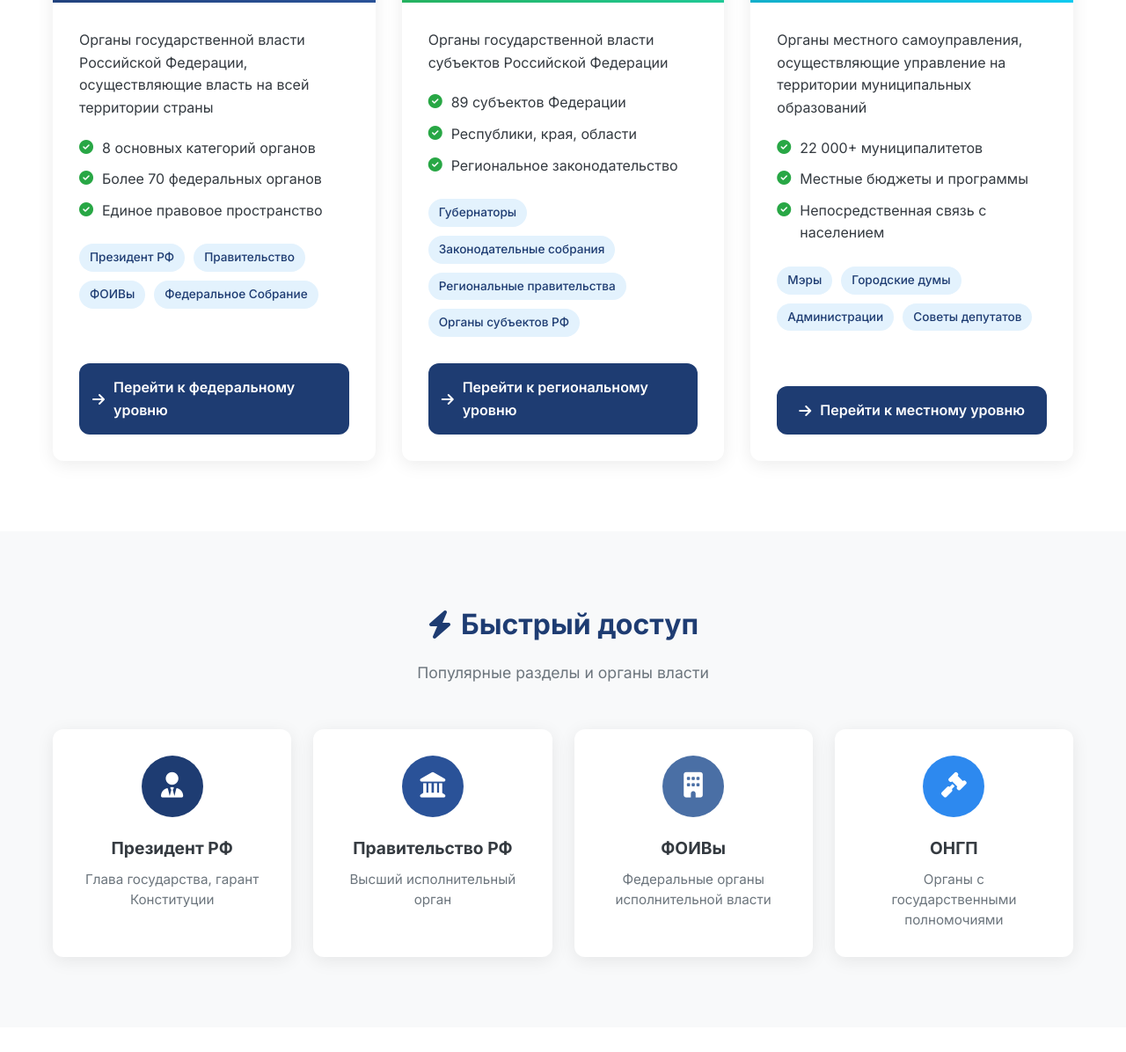
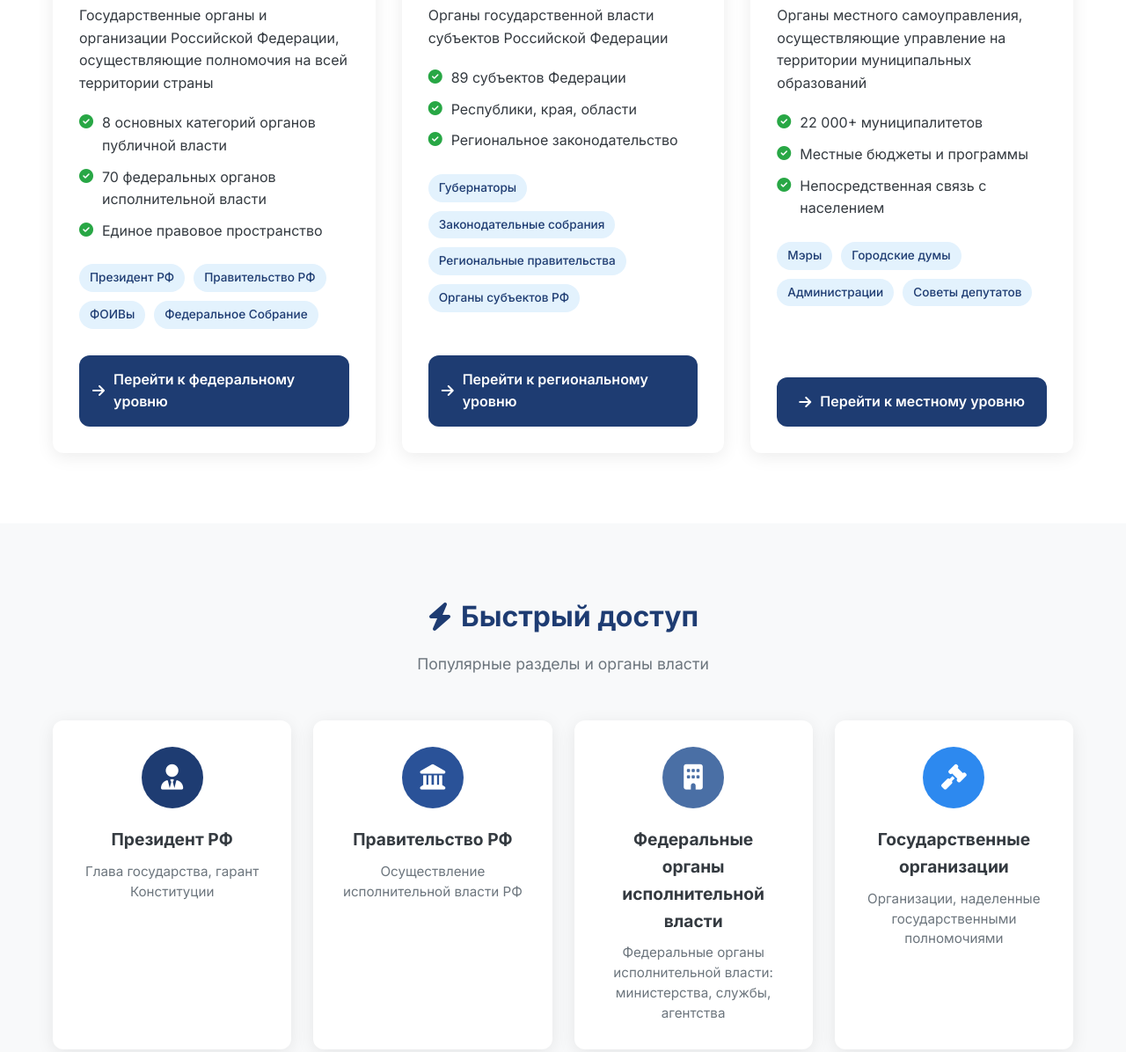
Before and after one commit to El-Kh01/exp, a plain HTML site: page index.html in a window 1280 px wide. Shown: the part 1057-2253 px from the top of the page at 88% size. Drawn offline with Linux system fonts and the light colour scheme.

Commit message:
Update index.html

```diff
--- a/index.html
+++ b/index.html
@@ -49,7 +49,7 @@
                     <div class="hero-text">
                         <h2>Система публичного управления Российской Федерации</h2>
                         <p class="hero-description">
-                            Изучите структуру, полномочия и взаимодействие органов государственной власти
+                            Изучите полномочия и взаимодействие органов публичной власти
                             на федеральном, региональном и местном уровнях
                         </p>
                         <div class="hero-stats">
@@ -112,16 +112,16 @@
                         </div>
                         <div class="level-card-body">
                             <p class="level-description">
-                                Органы государственной власти Российской Федерации, осуществляющие власть на всей территории страны
+                                Государственные органы и организации Российской Федерации, осуществляющие полномочия на всей территории страны
                             </p>
                             <ul class="level-features">
-                                <li><i class="fas fa-check-circle"></i> 8 основных категорий органов</li>
-                                <li><i class="fas fa-check-circle"></i> Более 70 федеральных органов</li>
+                                <li><i class="fas fa-check-circle"></i> 8 основных категорий органов публичной власти</li>
+                                <li><i class="fas fa-check-circle"></i> 70 федеральных органов исполнительной власти</li>
                                 <li><i class="fas fa-check-circle"></i> Единое правовое пространство</li>
                             </ul>
                             <div class="level-examples">
                                 <span class="example-tag">Президент РФ</span>
-                                <span class="example-tag">Правительство</span>
+                                <span class="example-tag">Правительство РФ</span>
                                 <span class="example-tag">ФОИВы</span>
                                 <span class="example-tag">Федеральное Собрание</span>
                             </div>
@@ -220,23 +220,23 @@
                             <i class="fas fa-landmark"></i>
                         </div>
                         <h4>Правительство РФ</h4>
-                        <p>Высший исполнительный орган</p>
+                        <p>Осуществление исполнительной власти РФ</p>
                     </a>
 
                     <a href="levels/federal/modules/foiv/index.html" class="quick-access-card">
                         <div class="quick-access-icon foiv">
                             <i class="fas fa-building"></i>
                         </div>
-                        <h4>ФОИВы</h4>
-                        <p>Федеральные органы исполнительной власти</p>
+                        <h4>Федеральные органы исполнительной власти</h4>
+                        <p>Федеральные органы исполнительной власти: министерства, службы, агентства</p>
                     </a>
 
                     <a href="levels/federal/modules/authorized-organizations/index.html" class="quick-access-card">
                         <div class="quick-access-icon ongp">
                             <i class="fas fa-gavel"></i>
                         </div>
-                        <h4>ОНГП</h4>
-                        <p>Органы с государственными полномочиями</p>
+                        <h4>Государственные организации</h4>
+                        <p>Организации, наделенные государственными полномочиями</p>
                     </a>
                 </div>
             </div>
```
